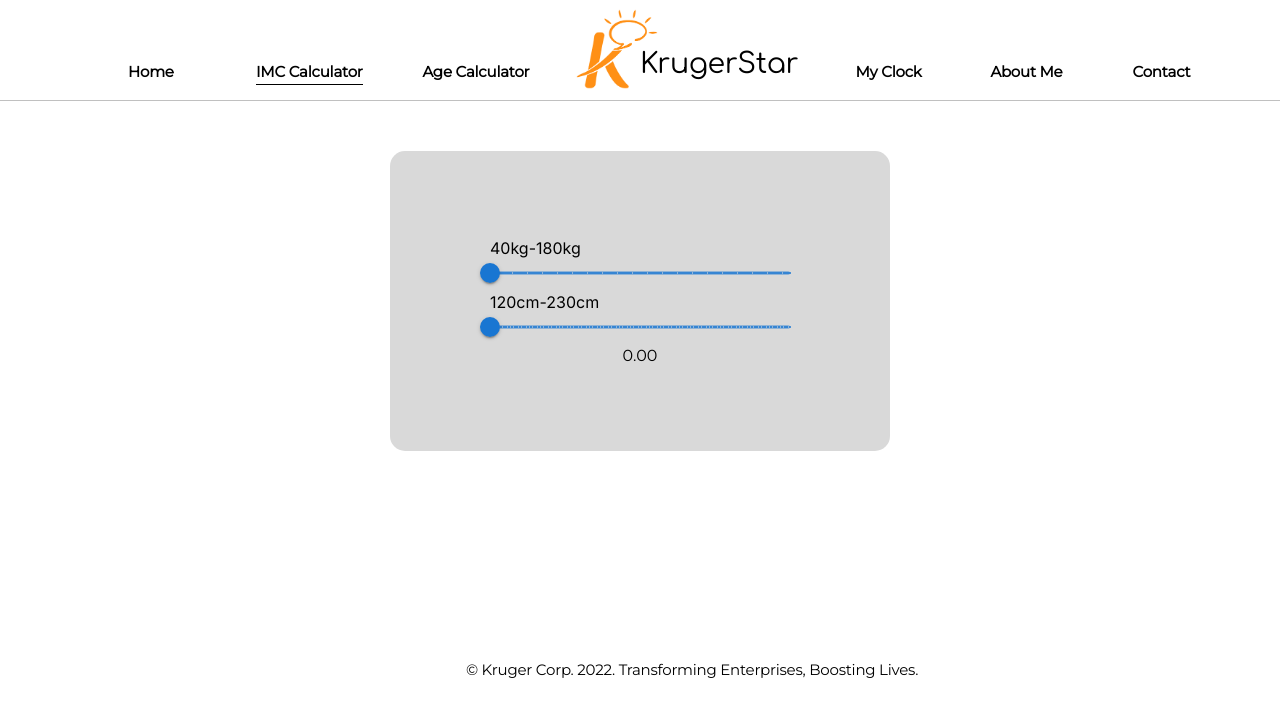
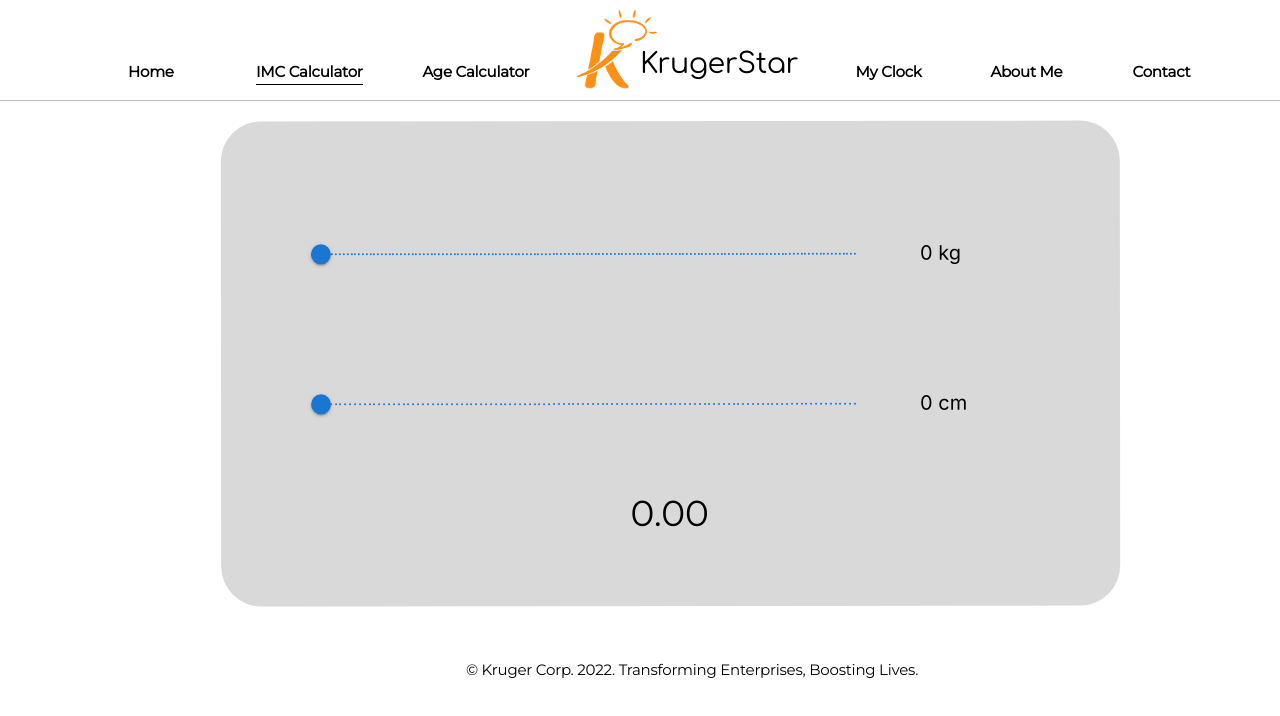
Before and after one commit to jeici21/playground-kruger, a React (Create React App) app in the folder playground/: page /imc in a window 1280 px wide. Shown: the top 716 px of the page. Built offline with nearby package versions, Linux system fonts and the light colour scheme; the HTML template or start-up script is replaced by a standard one.

Commit message:
Calculador IMC completado.

```diff
--- a/playground/src/App.scss
+++ b/playground/src/App.scss
@@ -133,29 +133,62 @@ footer {
 }
 
 .slider-container {
-  display: flex;
-  justify-content: center;
-  align-items: center;
+  position: absolute;
+  width: 899px;
+  height: 484.86px;
+  left: 221px;
+  margin-top: 20px;
+  background: #D9D9D9;
+  border-radius: 40px;
+  transform: rotate(-0.06deg);
 
-  .slider-card-body {
-    margin-top: 50px;
-    display: flex;
-    flex-direction: column;
-    justify-content: center;
-    align-items: center;
-    border: none;
-    border-radius: 15px;
-    height: 300px;
-    width: 500px;
-    box-shadow: 0.1px;
-    background-color: #D9D9D9;
+  .slider1,
+  .slider2 {
+    position: absolute;
+    width: 534px;
+    height: 0px;
+    left: 100px;
+  }
+
+  .slider1 {
+    top: 120px;
+  }
+
+  .slider2 {
+    top: 270px;
+  }
+
+  p {
+    position: absolute;
+    width: 100px;
+    height: 24px;
+    right: 100px;
+    font-style: normal;
+    font-weight: 400;
+    font-size: 20px;
+    line-height: 24px;
     font-family: Inter-Regular;
   }
 
+  .peso {
+    top: 100px;
+  }
+
+  .talla {
+    top: 250px;
+  }
+
   .slider-card-footer {
-    display: flex;
-    flex-direction: column;
-    align-items: center;
+    position: absolute;
+    width: 497px;
+    height: 114px;
+    left: 200px;
+    top: 370px;
+    font-style: normal;
+    font-weight: 400;
+    font-size: 36px;
+    line-height: 44px;
+    text-align: center;
     font-family: $montserrat;
   }
 }
--- a/playground/src/components/IMC.jsx
+++ b/playground/src/components/IMC.jsx
@@ -51,29 +51,27 @@ const IMC = () => {
     return (
         <div className="slider-container">
             <div className="slider-card-body">
-                <Box width={300}>
-                    40kg-180kg
-                    <Slider
+                <Box width={500}>
+                    <Slider className="slider1"
                         step={1}
                         marks
                         min={40}
                         max={180}
                         defaultValue={0}
                         aria-label="Default"
-                        valueLabelDisplay="auto"
+                        valueLabelDisplay="off"
                         onChange={handlePeso}
-                    />
-                    120cm-230cm
-                    <Slider
+                    /><p className="peso">{peso} kg</p>
+                    <Slider className="slider2"
                         step={1}
                         marks
                         min={120}
                         max={230}
                         defaultValue={0}
                         aria-label="Default"
-                        valueLabelDisplay="auto"
+                        valueLabelDisplay="off"
                         onChange={handleTalla}
-                    />
+                    /><p className="talla">{talla} cm</p>
                 </Box>
                 <div className="slider-card-footer">
                     <div>
```
